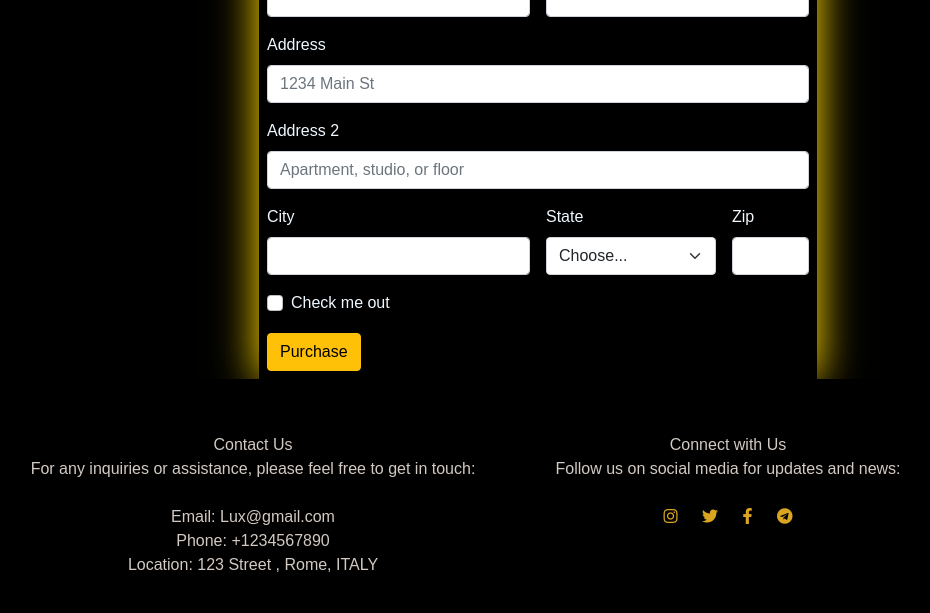
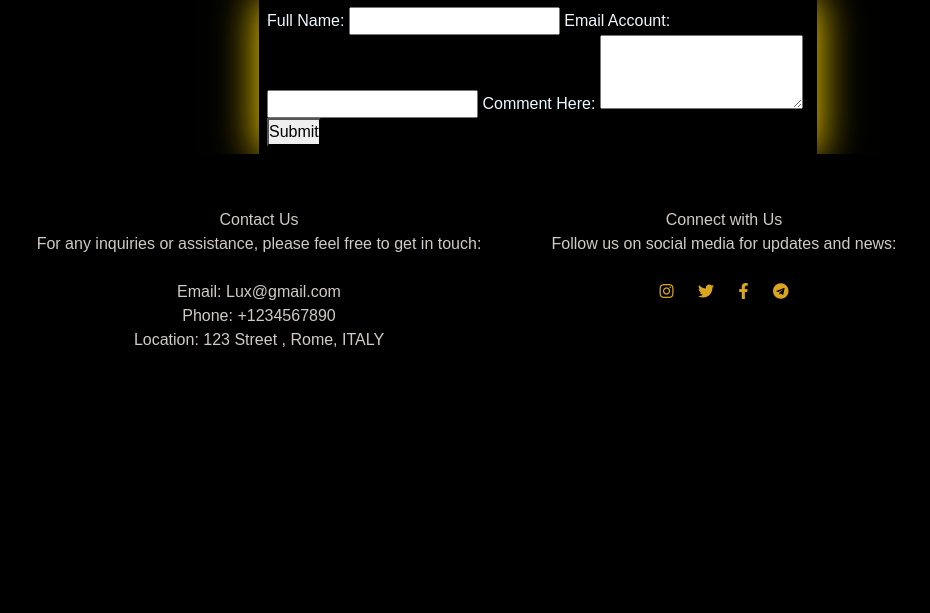
Before and after one commit to Bachaendale/Car-Dealership, a Django app: template product/products/templates/form.html in a window 1280 px wide. Shown: the part 204-817 px from the top of the page, without its empty margins (102-1032 px from the left). After the commit the page ends 551 px from the top, so only its background shows below. Run offline with Django 5.2, Linux system fonts and the light colour scheme; the template is opened without the code that fills it, so the values that code supplies are empty.

Commit message:
Add files via upload

```diff
--- a/product/product/urls.py
+++ b/product/product/urls.py
@@ -1,7 +1,7 @@
 
 from django.contrib import admin
 from django.urls import path
-from products.views import index, model, contact, about
+from products.views import index, model, contact, about , form
 from  django.conf import settings
 from django.conf.urls.static import static
 
@@ -10,7 +10,8 @@ urlpatterns = [
     path('',index, name = 'index'),
     path('model/',model,  name = 'model'),
     path('contact/', contact, name =  'contact'),
-    path('about/', about, name = 'about')
+    path('about/', about, name = 'about'),
+    path('form/', form, name = 'form')
 
 
 
--- a/product/products/admin.py
+++ b/product/products/admin.py
@@ -6,3 +6,6 @@ from .models import *
 admin.site.register(CompanyInformation)
 admin.site.register(Category)
 admin.site.register(Product)
+admin.site.register(paragraph)
+admin.site.register(aboutt)
+admin.site.register(Contact)
--- a/product/products/templates/form.html
+++ b/product/products/templates/form.html
@@ -1,3 +1,4 @@
+{% load static %}
 <!DOCTYPE html>
 <html lang="en">
 
@@ -10,7 +11,7 @@
 
     <link href="https://cdn.jsdelivr.net/npm/bootstrap@5.0.2/dist/css/bootstrap.min.css" rel="stylesheet"
         integrity="sha384-EVSTQN3/azprG1Anm3QDgpJLIm9Nao0Yz1ztcQTwFspd3yD65VohhpuuCOmLASjC" crossorigin="anonymous">
-    <link rel="stylesheet" href="style.css">
+    <link rel="stylesheet" href="{% static 'style.css' %} ">
     <style>
         body {
             background-color: black;
@@ -23,69 +24,45 @@
 
     <nav class="navbar">
         <div class="logo">
-            <img src="letter-l-icon-7.png" alt="Logo">
+            <img src="{% static 'letter-l-icon-7.png' %}" alt="Logo">
         </div>
         <ul class="nav-links">
-            <li><a href="index.html">Home</a></li>
-            <li><a href="model.html">Car Detail</a></li>
-            <li><a href="contact.html">Location</a></li>
-            <li><a href="about.html">Services</a></li>
+            <ul class="nav-links">
+                <li><a href="{% url 'index' %} ">Home</a></li>
+                <li><a href="{% url 'model' %} ">Car Detail</a></li>
+                <li><a href="{% url 'contact' %} ">Location</a></li>
+                <li><a href="{% url 'about' %} ">Services</a></li>
+            </ul>
         </ul>
     </nav>
     <script src="https://cdn.jsdelivr.net/npm/bootstrap@5.3.2/dist/js/bootstrap.bundle.min.js"
         integrity="sha384-C6RzsynM9kWDrMNeT87bh95OGNyZPhcTNXj1NW7RuBCsyN/o0jlpcV8Qyq46cDfL"
         crossorigin="anonymous"></script>
     <div class="container">
+
+
+
+
+
+
+
+
         <div class="formbox">
 
+            <form method="POST">
+                {% csrf_token %}
+                <label for="name">Full Name:</label>
+                <input name='name' type="text" id="name" required>
 
-            <form class="row g-3">
-                <div class="col-md-6">
-                    <label for="inputEmail4" class="form-label">Email</label>
-                    <input type="email" class="form-control" id="inputEmail4">
-                </div>
-                <div class="col-md-6">
-                    <label for="inputPassword4" class="form-label">Credit Card Details</label>
-                    <input type="password" class="form-control" id="inputPassword4">
-                </div>
-                <div class="col-12">
-                    <label for="inputAddress" class="form-label">Address</label>
-                    <input type="text" class="form-control" id="inputAddress" placeholder="1234 Main St">
-                </div>
-                <div class="col-12">
-                    <label for="inputAddress2" class="form-label">Address 2</label>
-                    <input type="text" class="form-control" id="inputAddress2"
-                        placeholder="Apartment, studio, or floor">
-                </div>
-                <div class="col-md-6">
-                    <label for="inputCity" class="form-label">City</label>
-                    <input type="text" class="form-control" id="inputCity">
-                </div>
-                <div class="col-md-4">
-                    <label for="inputState" class="form-label">State</label>
-                    <select id="inputState" class="form-select">
-                        <option selected>Choose...</option>
-                        <option>...</option>
-                    </select>
-                </div>
-                <div class="col-md-2">
-                    <label for="inputZip" class="form-label">Zip</label>
-                    <input type="text" class="form-control" id="inputZip">
-                </div>
-                <div class="col-12">
-                    <div class="form-check">
-                        <input class="form-check-input" type="checkbox" id="gridCheck">
-                        <label class="form-check-label" for="gridCheck">
-                            Check me out
-                        </label>
-                    </div>
-                </div>
-                <div class="col-12">
-                    <button type="submit" class="btn btn-warning">Purchase</button>
-                </div>
-        </div>
-        </form>
-    </div>
+                <label for="email">Email Account:</label>
+                <input name='email' type="email" id="email" required>
+
+                <label for="comment">Comment Here:</label>
+                <textarea name='comment' id="comment" rows="3" required></textarea>
+
+                <button type="submit">Submit</button>
+              </form>
+</div>
 
     <footer class="footer">
         <div class="container">
--- a/product/products/templates/model.html
+++ b/product/products/templates/model.html
@@ -50,7 +50,8 @@
                     <div class="card-body text-center">
                         <h5 class="card-title"> {{single_product.product_name}}</h5>
                         <p class="card-text">{{single_product.product_description}}</p>
-                        <a href="form.html" class="btn btn-warning">Price - {{single_product.price}} </a>
+
+                        <a href="{% url 'form' %}" class="btn btn-warning">Price - {{single_product.price}} <br> ORDER NOW </a>
                     </div>
                 </div>
 
```
Also changed, not shown: product/products/models.py (+24 -1 lines), product/products/templates/about.html (+3 -16 lines), product/products/templates/index.html (+5 -12 lines), product/products/views.py (+35 -3 lines), product/db.sqlite3, product/media/BACKBUG.jpg (added), product/media/BACKBUG2.jpg (added), product/media/back1_DEBZmgI.jpeg (added), product/media/back1_WCuPwQD.jpeg (added), product/products/migrations/0003_paragraph.py (added), product/products/migrations/0004_rename_text_here_paragraph_text.py (added), product/products/migrations/0005_paragraph_pic.py (added), product/products/migrations/0006_rename_pic_paragraph_pics.py (added), product/products/migrations/0007_aboutt.py (added), 2 more files.
